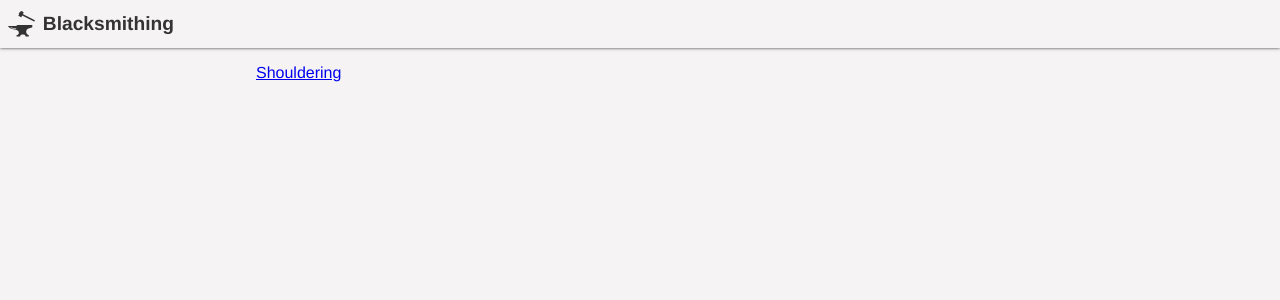
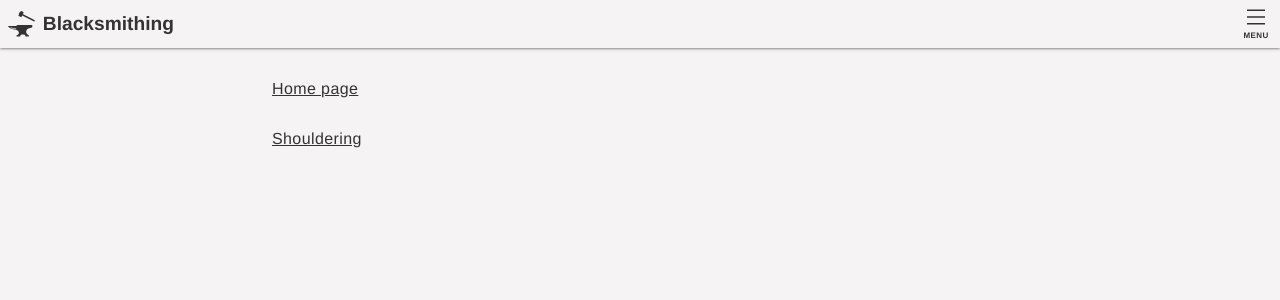
Before and after one commit to ZdenekJ/Blacksmithing, a Nuxt app: page / in a window 1280 px wide. Shown: the top 300 px of the page. Built offline with nearby package versions, Linux system fonts and the light colour scheme.

Commit message:
Navbar menu

```diff
--- /dev/null
+++ b/components/appLinks.vue
@@ -0,0 +1,31 @@
+<template>
+  <div>
+    <ul>
+      <li><nuxt-link to="/">Home page</nuxt-link></li>
+      <li><nuxt-link to="/shouldering">Shouldering</nuxt-link></li>
+    </ul>
+  </div>
+</template>
+
+<style scoped>
+ul{
+  margin: 0;
+  padding: 0;
+}
+li{
+  list-style: none;
+}
+a,
+a:hover,
+a:active,
+a:visited{
+  color: var(--text-color-main);
+}
+a{
+  display: block;
+  min-height: 3rem;
+  padding: 1rem;
+}
+
+
+</style>
--- /dev/null
+++ b/components/navBar.vue
@@ -0,0 +1,57 @@
+<template>
+  <nav>
+    <nuxt-link to="/" class="home">
+      <svg xmlns="http://www.w3.org/2000/svg" viewBox="0 0 1280 1220">
+        <path
+            d="M621 1c-6 3-12 6-18 13-4 4-8 11-20 33l-15 29-5-2c-6-3-15-4-21-2-7 3-10 7-18 22-8 14-9 20-7 28 1 5 8 13 14 15l4 3a1264 1264 0 01-44 88l47 25 71 36 23 12 22-43 23-44a332424 332424 0 00565 286c5 1 13-1 18-4 3-2 5-6 11-18 8-14 9-15 9-22 0-5-1-7-3-11l-6-7-57-30-427-219-71-37-6-3 15-29c16-31 18-37 17-48-1-9-5-19-11-23a1024 1024 0 00-99-49l-11 1zM432 688v14h-51v8H191L0 711l4 10c25 60 78 102 166 130 32 10 54 15 133 31l69 16c49 12 85 28 106 48 19 20 32 51 38 93 2 16 3 23 0 33-5 28-28 51-67 70l-29 12-15 5v61h172v-2l1-6 3-13c9-37 38-65 77-75 9-2 77-3 92-1a102 102 0 0191 90v7h152v-59l-8-4c-41-22-73-50-91-77-15-21-22-42-25-70-2-15-1-49 1-62 10-49 44-88 105-117a803 803 0 01164-48l18-4 1-53v-53H432v14zm-317 77a588 588 0 00266 64c6 2 13 9 14 14 3 10-1 18-10 22-5 3-6 3-17 2-15 0-41-3-59-7A423 423 0 0173 743l11 6 31 16z"/>
+      </svg>
+      Blacksmithing
+    </nuxt-link>
+    <navBarMenu></navBarMenu>
+  </nav>
+</template>
+
+<script>
+import navBarMenu from "@/components/navBarMenu";
+export default {
+  name: "navBar",
+  components: { navBarMenu }
+}
+</script>
+
+<style lang="scss" scoped>
+nav{
+  display: flex;
+  align-items: center;
+  height: 3rem;
+  background-color: var(--background-color-main);
+  box-shadow: 0 0 0.2rem 0 var(--text-color-main);
+
+
+  .home{
+    height: 3rem;
+    margin-right: auto;
+    padding: 0.5rem;
+    display: flex;
+    align-items: center;
+    font-size: 1.2rem;
+    font-weight: bold;
+
+    svg{
+      height: 1.6rem;
+      width: auto;
+      margin-right: 0.5rem;
+    }
+  }
+
+  a,
+  a:active,
+  a:hover{
+    color: var(--text-color-main);
+    text-decoration: none;
+  }
+}
+h1{
+  margin: 0 auto;
+}
+</style>
--- /dev/null
+++ b/components/navBarMenu.vue
@@ -0,0 +1,118 @@
+<template>
+  <div class="menu">
+    <div class="menu__button" :class="{'menu__button--close' : showMenu}" @click="showMenu = !showMenu">
+      <svg viewBox="0 0 24 24" xmlns="http://www.w3.org/2000/svg">
+        <line class="menu__line menu__line--1" stroke-width="2"
+              stroke-linecap="round" x1="0" y1="3"
+              x2="24" y2="3"></line>
+        <line class="menu__line menu__line--2" stroke-width="2"
+              stroke-linecap="round" x1="0" y1="12"
+              x2="24" y2="12"></line>
+        <line class="menu__line menu__line--3" stroke-width="2"
+              stroke-linecap="round" x1="0" y1="21"
+              x2="24" y2="21"></line>
+      </svg>
+      <span v-if="!showMenu">Menu</span><span v-else>Close</span></div>
+    <transition name="menuShow">
+      <div class="menu__popup" v-show="showMenu">
+        <appLinks></appLinks>
+      </div>
+    </transition>
+  </div>
+</template>
+
+<script>
+import appLinks from "@/components/appLinks";
+
+export default {
+  components: {appLinks},
+  data: function () {
+    return {
+      showMenu: false
+    }
+  }
+}
+</script>
+
+<style lang="scss" scoped>
+.menu{
+
+}
+.menu__button{
+  display: flex;
+  flex-direction: column;
+  justify-content: space-between;
+  align-items: center;
+  width: 3rem;
+  height: 3rem;
+  padding: 0.5rem;
+
+  &:hover{
+    cursor: pointer;
+  }
+
+  svg{
+    display: block;
+    flex-shrink: 0;
+    width: 1.125rem;
+    height: 1.125rem;
+  }
+
+  span{
+    text-transform: uppercase;
+    font-size: 0.5rem;
+    font-weight: bold;
+  }
+}
+.menu__popup{
+  position: absolute;
+  top: 3.125rem;
+  right: 0;
+  width: 80%;
+  max-width: 480px;
+  border-bottom: 1px solid var(--text-color-main);
+  border-left: 1px solid var(--text-color-main);
+  background: var(--background-color-main);
+
+  * + *{
+    border-top: 1px solid  var(--text-color-main);
+  }
+}
+
+.menuShow-enter-active, .menuShow-leave-active {
+  transition: all .5s;
+}
+.menuShow-enter, .menuShow-leave-to{
+  opacity: 0;
+  transform: translateX(100%);
+}
+.menu__line{
+  transition: all 0.3s ease-in-out;
+  transform-origin: left center;
+}
+.menu__button--close{
+
+  .menu__line--2{
+    opacity: 0;
+  }
+  .menu__line--1{
+    transform: rotate(45deg) translateX(-10%);
+  }
+  .menu__line--3{
+    transform: rotate(-45deg) translateX(-10%);
+  }
+
+
+}
+</style>
+
+<style lang="scss">
+
+.menu__popup{
+
+  * + *{
+    border-top: 1px solid  var(--text-color-main);
+  }
+}
+
+</style>
--- a/layouts/default.vue
+++ b/layouts/default.vue
@@ -1,52 +1,19 @@
 <template>
   <div>
-    <nav>
-      <nuxt-link to="/" class="home">
-        <svg xmlns="http://www.w3.org/2000/svg" viewBox="0 0 1280 1220">
-          <path
-              d="M621 1c-6 3-12 6-18 13-4 4-8 11-20 33l-15 29-5-2c-6-3-15-4-21-2-7 3-10 7-18 22-8 14-9 20-7 28 1 5 8 13 14 15l4 3a1264 1264 0 01-44 88l47 25 71 36 23 12 22-43 23-44a332424 332424 0 00565 286c5 1 13-1 18-4 3-2 5-6 11-18 8-14 9-15 9-22 0-5-1-7-3-11l-6-7-57-30-427-219-71-37-6-3 15-29c16-31 18-37 17-48-1-9-5-19-11-23a1024 1024 0 00-99-49l-11 1zM432 688v14h-51v8H191L0 711l4 10c25 60 78 102 166 130 32 10 54 15 133 31l69 16c49 12 85 28 106 48 19 20 32 51 38 93 2 16 3 23 0 33-5 28-28 51-67 70l-29 12-15 5v61h172v-2l1-6 3-13c9-37 38-65 77-75 9-2 77-3 92-1a102 102 0 0191 90v7h152v-59l-8-4c-41-22-73-50-91-77-15-21-22-42-25-70-2-15-1-49 1-62 10-49 44-88 105-117a803 803 0 01164-48l18-4 1-53v-53H432v14zm-317 77a588 588 0 00266 64c6 2 13 9 14 14 3 10-1 18-10 22-5 3-6 3-17 2-15 0-41-3-59-7A423 423 0 0173 743l11 6 31 16z"/>
-        </svg>
-        Blacksmithing
-      </nuxt-link>
-    </nav>
+    <navBar></navBar>
     <nuxt/>
   </div>
 </template>
 
 <script>
+import navBar from "@/components/navBar";
+
+export default {
+  components: { navBar }
+}
 
 </script>
 
 <style lang="scss" scoped>
-nav{
-  height: 3rem;
-  box-shadow: 0 0 0.2rem 0 var(--text-color-main);
-  display: flex;
-  align-items: center;
 
-  .home{
-    height: 3rem;
-    padding: 0.5rem;
-    display: flex;
-    align-items: center;
-    font-size: 1.2rem;
-    font-weight: bold;
-
-    svg{
-      height: 1.6rem;
-      width: auto;
-      margin-right: 0.5rem;
-    }
-  }
-
-  a,
-  a:active,
-  a:hover{
-    color: var(--text-color-main);
-    text-decoration: none;
-  }
-}
-h1{
-  margin: 0 auto;
-}
 </style>
--- a/pages/index.vue
+++ b/pages/index.vue
@@ -1,11 +1,13 @@
 <template>
   <article>
-
-  <nuxt-link to="/shouldering/">Shouldering</nuxt-link>
+    <appLinks></appLinks>
   </article>
 </template>
 
 <script>
+import appLinks from "@/components/appLinks";
+
 export default {
+  components: { appLinks }
 }
 </script>
```
